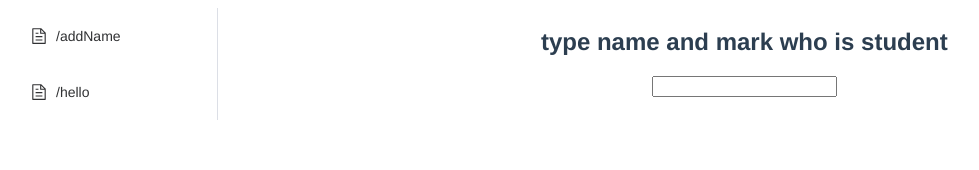
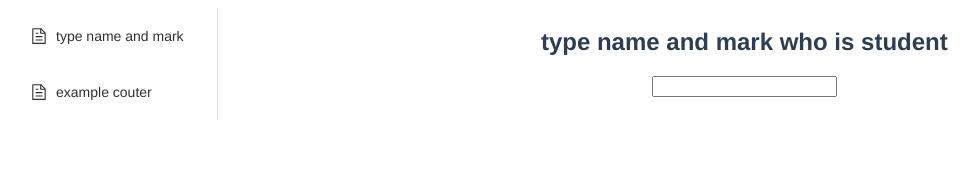
Before and after one commit to carl-zk/example-vue, a Vue app: page /#/addName in a window 1280 px wide. Shown: the top 170 px of the page, without its empty margins (1-980 px from the left). Built offline with nearby package versions, Linux system fonts and the light colour scheme.

Commit message:
reformat

```diff
--- a/src/App.vue
+++ b/src/App.vue
@@ -4,10 +4,6 @@ import SideBar from './components/SideBar.vue'
 
 const router = useRouter()
 const route = useRoute()
-
-function toHome() {
-  router.push("/")
-}
 
 </script>
 
@@ -22,3 +18,13 @@ function toHome() {
     </el-col>
   </el-row>
 </template>
+
+<style>
+#app {
+  font-family: "Avenir", Helvetica, Arial, sans-serif;
+  -webkit-font-smoothing: antialiased;
+  -moz-osx-font-smoothing: grayscale;
+  text-align: center;
+  color: #2c3e50;
+}
+</style>
--- a/src/components/AddName.vue
+++ b/src/components/AddName.vue
@@ -53,11 +53,4 @@ li:hover {
   cursor: pointer;
   user-select: none;
 }
-#app {
-  font-family: "Avenir", Helvetica, Arial, sans-serif;
-  -webkit-font-smoothing: antialiased;
-  -moz-osx-font-smoothing: grayscale;
-  text-align: center;
-  color: #2c3e50;
-}
 </style>
--- a/src/components/SideBar.vue
+++ b/src/components/SideBar.vue
@@ -5,21 +5,16 @@ import {
   Menu as IconMenu,
   Setting,
 } from '@element-plus/icons-vue'
-import { computed } from 'vue';
 import { routes } from '../router/routes'
-
-const menuRoutes = computed(() => {
-  return routes.filter(item => !item.meta?.hidden)
-})
 </script>
 
 <template>
   <el-menu default-active="2" router>
-    <el-menu-item v-for="(r, index) in menuRoutes" :key="index" :index="r.path">
+    <el-menu-item v-for="(r, index) in routes" :key="index" :index="r.path">
       <el-icon>
         <document />
       </el-icon>
-      <span>{{ r.path }}</span>
+      <span>{{ r.name }}</span>
     </el-menu-item>
   </el-menu>
 </template>
--- a/src/main.ts
+++ b/src/main.ts
@@ -3,8 +3,12 @@ import App from "./App.vue";
 import router from "./router/index";
 import ElementPlus from 'element-plus'
 import 'element-plus/dist/index.css'
+import zhCn from 'element-plus/es/locale/lang/zh-cn'
+
 
 createApp(App)
   .use(router)
-  .use(ElementPlus)
+  .use(ElementPlus, {
+    locale: zhCn
+  })
   .mount("#app");
--- a/src/router/index.ts
+++ b/src/router/index.ts
@@ -1,13 +1,18 @@
-import { createRouter, createWebHashHistory, RouteRecordRaw } from "vue-router";
-import AddNameVue from "../components/AddName.vue";
-import HelloWorldVue from "../components/HelloWorld.vue";
-import App from '../App.vue'
-
-import { routes } from './routes'
+import { createRouter, createWebHashHistory } from "vue-router";
+import { allRoutes } from './routes'
 
 const router = createRouter({
-  routes,
+  routes: allRoutes,
   history: createWebHashHistory("./"),
 });
 
+router.beforeEach((to, from, next) => {
+  console.log('router filter before', from.path)
+  next()
+})
+
+router.afterEach((to, from) => {
+  console.log('router filter after ', to.path)
+})
+
 export default router;
--- a/src/router/node.ts
+++ /dev/null
@@ -1,6 +0,0 @@
-import { Component } from "vue";
-
-interface Node {
-    path: String,
-    component: Component
-}
--- a/src/router/routes.ts
+++ b/src/router/routes.ts
@@ -1,11 +1,23 @@
 import { RouteRecordRaw } from "vue-router";
-import AddNameVue from "../components/AddName.vue";
-import HelloWorldVue from "../components/HelloWorld.vue";
 
-const routes: RouteRecordRaw[] = [
-    { path: '/', redirect: '/addName', meta: { hidden: true } },
-    { path: '/addName', component: AddNameVue },
-    { path: '/hello', component: HelloWorldVue }
+const allRoutes: RouteRecordRaw[] = [
+    {
+        path: '/',
+        name: 'home',
+        redirect: '/addName'
+    },
+    {
+        path: '/addName',
+        name: 'type name and mark',
+        component: () => import('../components/AddName.vue')
+    },
+    {
+        path: '/hello',
+        name: 'example couter',
+        component: () => import('../components/HelloWorld.vue')
+    }
 ];
 
-export { routes }
+const routes = allRoutes.slice(1)
+
+export { allRoutes, routes }
```
Also changed, not shown: 1 other file (tests, documents, lock files or other folders).
